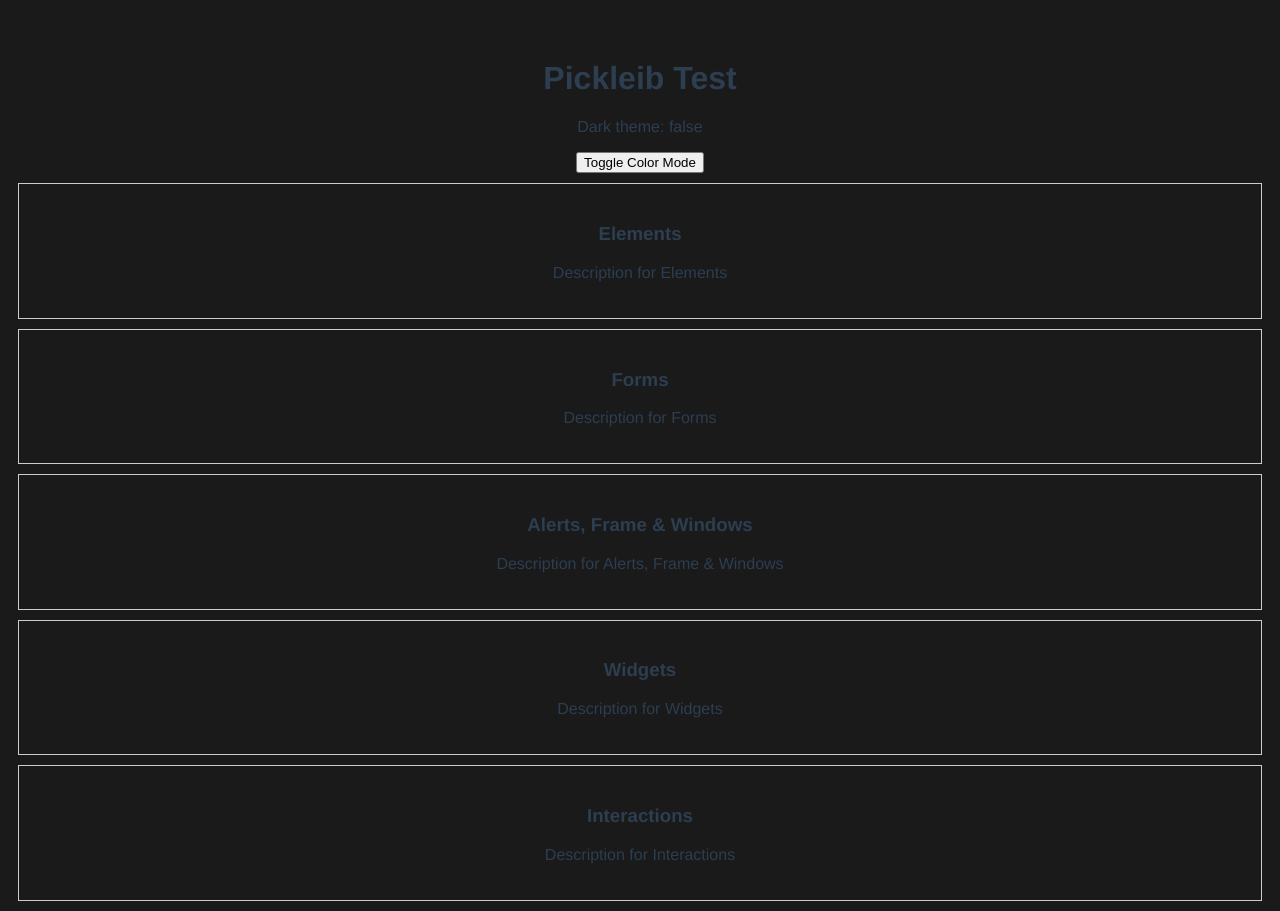
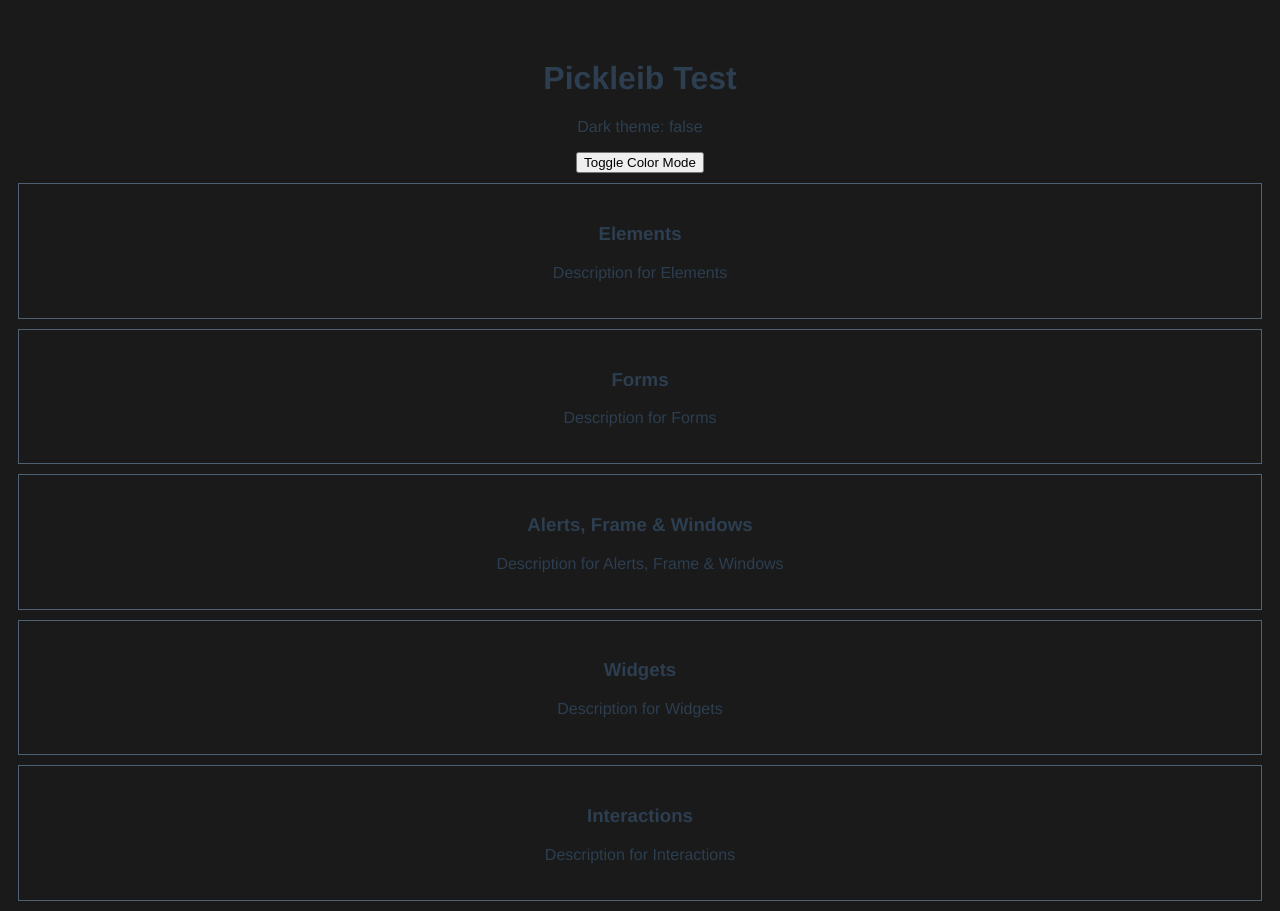
Before and after one commit to Umutayb/vue-test-app, a Vue app: page / in a window 1280 px wide. Built offline with nearby package versions, Linux system fonts and the light colour scheme.

Commit message:
Update App.vue

```diff
--- a/src/App.vue
+++ b/src/App.vue
@@ -70,4 +70,8 @@ h2 {
     color: #384b5d; /* Change the color on hover */
   }
 }
+
+.bold-title{
+  font-weight: bold;
+}
 </style>
--- a/src/components/categories/CategoryCard.vue
+++ b/src/components/categories/CategoryCard.vue
@@ -32,7 +32,7 @@
   display: block;
   text-decoration: none;
   color: inherit;
-  border: 1px solid #ccc;
+  border: 1px solid  #4e6172;
   padding: 20px;
   cursor: pointer;
   margin: 10px;
--- a/src/components/tools/ToolButton.vue
+++ b/src/components/tools/ToolButton.vue
@@ -30,7 +30,7 @@
     display: block;
     text-decoration: none;
     color: inherit;
-    border: 1px solid #ccc;
+    border: 1px solid  #4e6172;
     padding: 20px;
     cursor: pointer;
     margin: 10px;
@@ -41,6 +41,7 @@
   }
 
   .dark-tool-button:hover {
+    color: #ffff;
     background-color: #4e6172;
   }
   </style>
```
